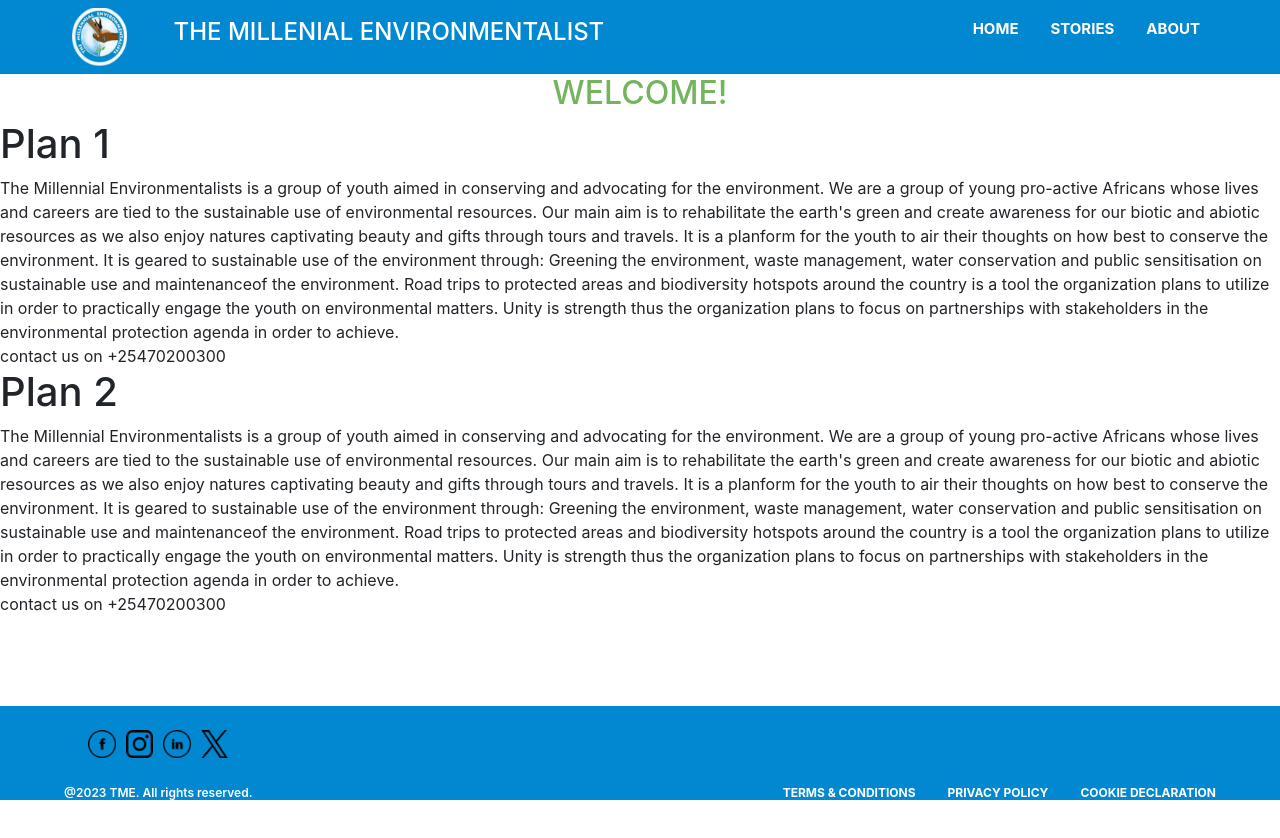
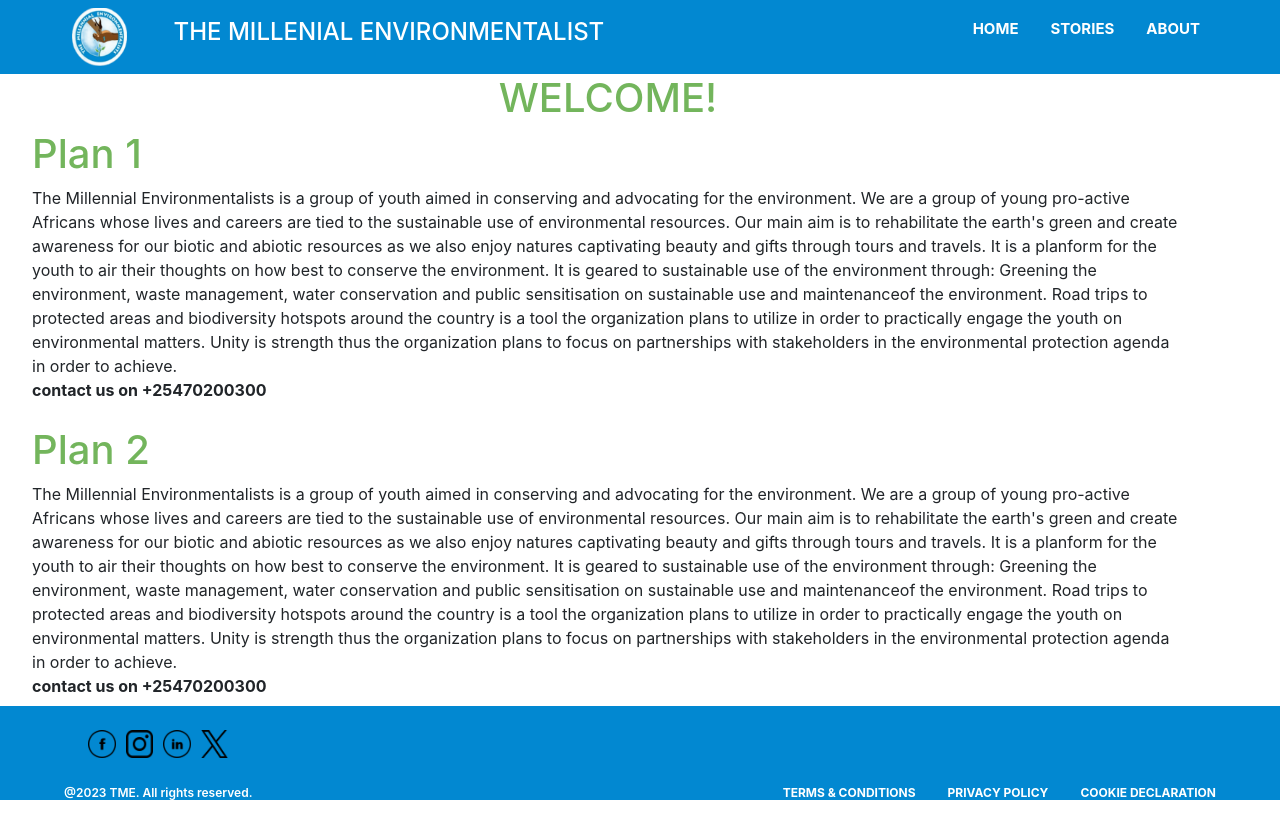
Before and after one commit to IrisThuo/HUMMINGBIRD, a React (Create React App) app: page /join in a window 1280 px wide. Shown: the top 838 px of the page. Before the commit the page ends 800 px from the top, so only its background shows below. Built offline with nearby package versions, Linux system fonts and the light colour scheme; the HTML template or start-up script is replaced by a standard one.

Commit message:
Join us complete

```diff
--- a/src/Components/Join/Join.css
+++ b/src/Components/Join/Join.css
@@ -1,5 +1,25 @@
-.Heading_title h2{
+.Heading_title h1{
     color: #73B55C;
     text-align: center;
 
 }
+
+.join_us1 h1{
+    color: #73B55C;
+
+}
+
+.join_us2 h1{
+    color: #73B55C;
+
+}
+
+.join{
+    margin-bottom: 100px;
+    padding-right: 6rem;
+    margin-left: 2rem;
+}
+
+.btn_join{
+    font-weight: bold;
+}
--- a/src/Components/Join/Join.js
+++ b/src/Components/Join/Join.js
@@ -6,10 +6,12 @@
 function Join(props) {
     const [buttonOpen, setbuttonOpen] = useState(false)
     return (
-        <div>
-            <Navbar/>
+        <>
+        <Navbar/>
+        <div className='join'>
+
                 <div className='Heading_title'>
-                 <h2>WELCOME!</h2>
+                 <h1>WELCOME!</h1>
                 </div>
                 <div className='join_us1'>
                 <h1>Plan 1</h1>
@@ -36,6 +38,7 @@
                     contact us on +25470200300
                </div>
               </div>
+              <br></br>
               <div className='join_us2'>
                 <h1>Plan 2</h1>
                <p>
@@ -60,10 +63,14 @@
                 }}>
                     contact us on +25470200300
                </div>
-
+               <br></br>
+               <div className='Heading_title'>
+               <h1>lets make the world a better place...</h1>
+              </div>
               </div>
             <Footer/>
         </div>
+        </>
     );
 }
 
```
